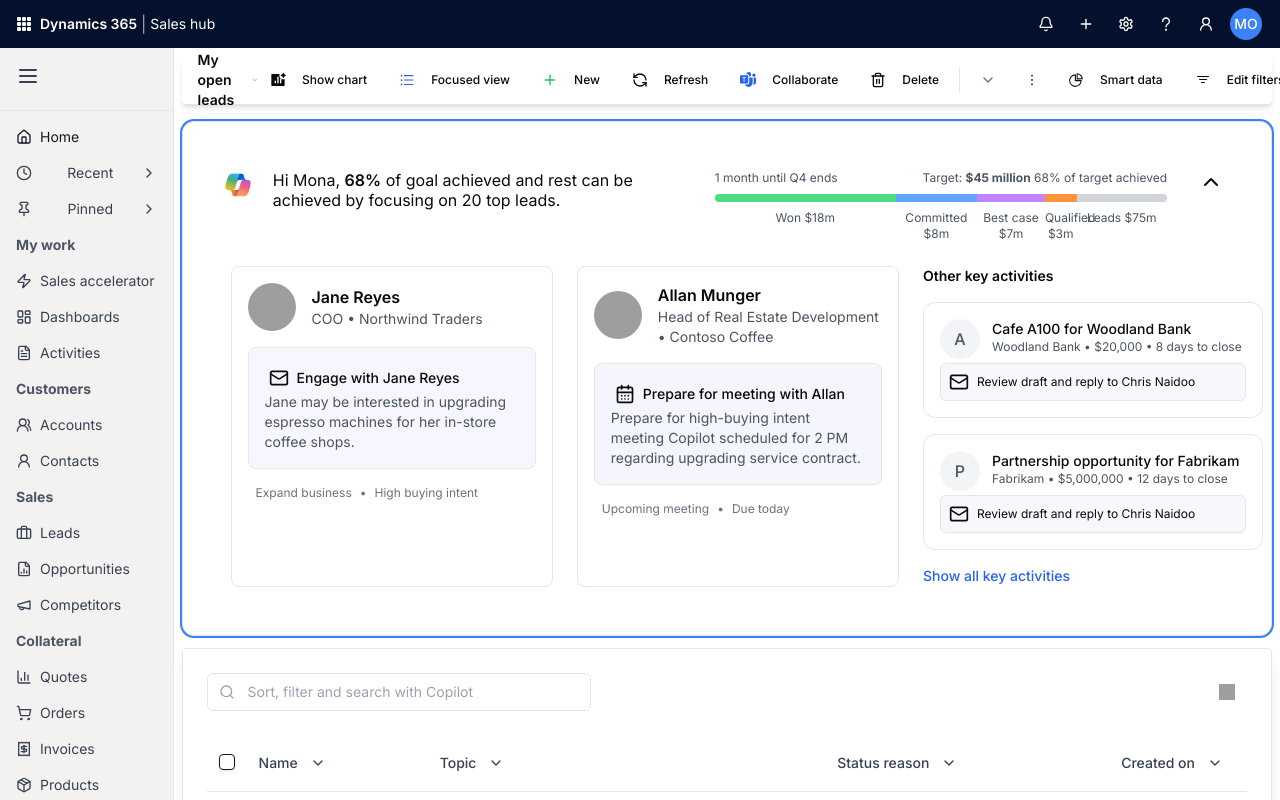
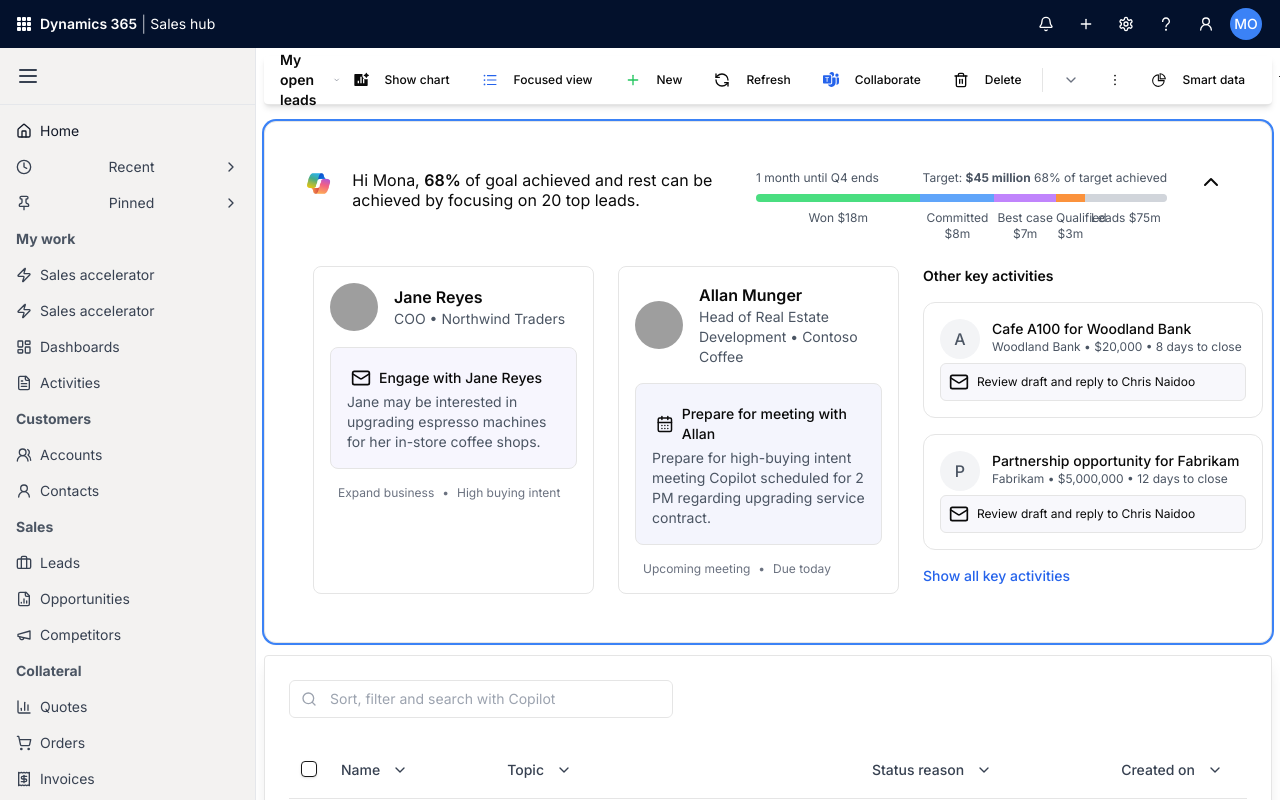
Before and after one commit to Nierowheezy/dynamics-365-dashboard, a Next.js app: page / in a window 1280 px wide. Built offline with nearby package versions, Linux system fonts and the light colour scheme; grey boxes are pictures that could not be loaded.

Commit message:
final commit

```diff
--- a/src/app/globals.css
+++ b/src/app/globals.css
@@ -86,3 +86,31 @@
     @apply bg-background text-foreground;
   }
 }
+
+/*  */
+
+@keyframes slide-in {
+  from {
+    transform: translateX(-100%);
+  }
+  to {
+    transform: translateX(0);
+  }
+}
+
+@keyframes slide-out {
+  from {
+    transform: translateX(0);
+  }
+  to {
+    transform: translateX(-100%);
+  }
+}
+
+.animate-slide-in {
+  animation: slide-in 0.3s ease-out forwards;
+}
+
+.animate-slide-out {
+  animation: slide-out 0.3s ease-in forwards;
+}
--- /dev/null
+++ b/src/components/AgentSkillMenu.jsx
@@ -0,0 +1,70 @@
+import React, { useState } from "react";
+import { AgentSkillModal } from "./agent-skill-modal"; // Update the import path as needed
+
+const AgentSkillMenu = ({ onClose }) => {
+  const [isModalOpen, setModalOpen] = useState(false);
+  const [isClosing, setIsClosing] = useState(false);
+
+  const handleModalOpen = () => {
+    setModalOpen(true);
+  };
+
+  const handleSidebarClose = () => {
+    setIsClosing(true); // Trigger the close animation
+    setTimeout(() => {
+      onClose(); // Call the parent close handler after the animation
+      setIsClosing(false); // Reset the closing state
+    }, 300); // Match the duration of the animation
+  };
+
+  return (
+    <>
+      {/* Sidebar Menu */}
+      <aside
+        className={`w-64 bg-white border-r border-gray-200 flex flex-col ${
+          isClosing ? "animate-slide-out" : "animate-slide-in"
+        }`}
+      >
+        <div className="p-4 border-b border-gray-200 flex justify-between items-center">
+          <h2 className="text-lg font-bold text-gray-700">Agent Skill</h2>
+          <div
+            className="text-gray-700 hover:text-gray-900 cursor-pointer"
+            onClick={handleSidebarClose}
+          >
+            <svg
+              className="h-6 w-6"
+              fill="none"
+              stroke="currentColor"
+              strokeLinecap="round"
+              strokeLinejoin="round"
+              strokeWidth="2"
+              viewBox="0 0 24 24"
+            >
+              <path d="M6 18L18 6M6 6l12 12" />
+            </svg>
+          </div>
+        </div>
+        <div className="p-4">
+          <ul>
+            <li>
+              <button
+                onClick={handleModalOpen}
+                className="block w-full text-left px-4 py-2 text-gray-700 hover:bg-gray-200 rounded"
+              >
+                Agent Skill
+              </button>
+            </li>
+          </ul>
+        </div>
+      </aside>
+
+      {/* Modal */}
+      <AgentSkillModal
+        isOpen={isModalOpen}
+        onClose={() => setModalOpen(false)}
+      />
+    </>
+  );
+};
+
+export default AgentSkillMenu;
--- a/src/components/leads-table.tsx
+++ b/src/components/leads-table.tsx
@@ -95,9 +95,9 @@ export function LeadsTable() {
             <Search className="h-4 w-4 text-gray-400" />
           </div>
           {/* Copilot Icon */}
-          <div className="absolute inset-y-0 right-3 flex items-center pointer-events-none">
-            <img src="/placeholder.svg" alt="Copilot" className="h-4 w-4" />
-          </div>
+          {/* <div className="absolute inset-y-0 right-3 flex items-center pointer-events-none">
+            <img src="/copilot_image.png" alt="Copilot" className="h-4 w-4" />
+          </div> */}
           {/* Input Field */}
           <input
             type="text"
--- a/src/components/left-sidebar.tsx
+++ b/src/components/left-sidebar.tsx
@@ -33,6 +33,7 @@ import {
   Rocket,
   PieChart,
 } from "lucide-react";
+import AgentSkillMenu from "./AgentSkillMenu";
 
 interface NavItem {
   icon: React.ElementType;
@@ -60,6 +61,7 @@ const navigationItems: (NavItem | { label: string; isCategory: true })[] = [
     ],
   },
   { label: "My work", isCategory: true },
+  { icon: Zap, label: "Sales accelerator", href: "/sales-accelerator" },
   { icon: Zap, label: "Sales accelerator", href: "/sales-accelerator" },
   { icon: LayoutDashboard, label: "Dashboards", href: "/dashboards" },
   { icon: FileText, label: "Activities", href: "/activities" },
@@ -100,6 +102,7 @@ const navigationItems: (NavItem | { label: string; isCategory: true })[] = [
 export function LeftSidebar() {
   const pathname = usePathname();
   const [openSections, setOpenSections] = useState<Record<string, boolean>>({});
+  const [showAgentSkillMenu, setShowAgentSkillMenu] = useState(false);
 
   const toggleSection = (label: string) => {
     setOpenSections((prev) => ({
@@ -184,9 +187,14 @@ export function LeftSidebar() {
   };
 
   return (
+    <div className="relative">
+      {!showAgentSkillMenu ? (
         <aside className="w-64 bg-[#F3F2F1] border-r border-gray-200 flex flex-col">
           <div className="p-4 border-b border-gray-200">
-        <button className="text-gray-700 hover:text-gray-900">
+            <div
+              className="text-gray-700 hover:text-gray-900 cursor-pointer"
+              onClick={() => setShowAgentSkillMenu(true)}
+            >
               <svg
                 className="h-6 w-6"
                 fill="none"
@@ -198,7 +206,7 @@ export function LeftSidebar() {
               >
                 <path d="M4 6h16M4 12h16M4 18h16" />
               </svg>
-        </button>
+            </div>
           </div>
           <ScrollArea className="flex-grow">
             <div className="py-2">
@@ -206,5 +214,9 @@ export function LeftSidebar() {
             </div>
           </ScrollArea>
         </aside>
+      ) : (
+        <AgentSkillMenu onClose={() => setShowAgentSkillMenu(false)} />
+      )}
+    </div>
   );
 }
```
Also changed, not shown: public/e-mail_1f4e7.png (renamed from public/email.png). Lines whose indentation alone changed are shown as unchanged.
